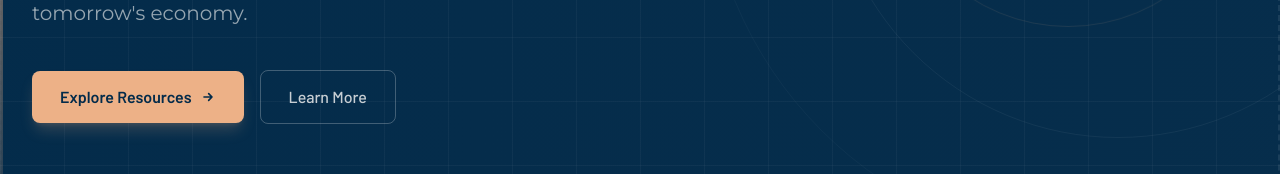
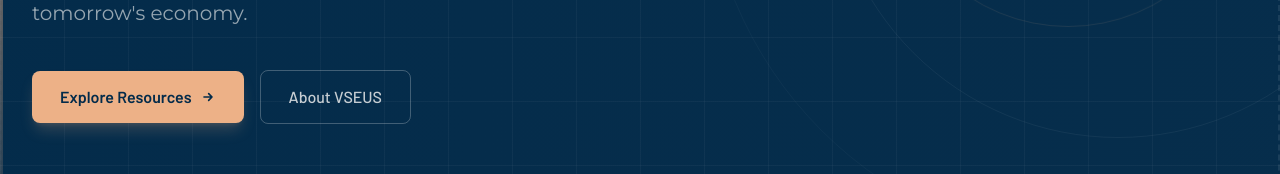
Before and after one commit to Mr-Slope/VSEUS-website, a Next.js app: page / in a window 1280 px wide. Shown: the part 683-857 px from the top of the page. Built offline with nearby package versions, Linux system fonts and the light colour scheme; no server answers.

Commit message:
copy(home): name the hero's secondary CTA destination
"Learn More" sitting next to "Explore Resources" read as an invitation to
learn more about the resources, when it goes to the About page. "About VSEUS"
says where it lands.

```diff
--- a/src/components/home/Hero.tsx
+++ b/src/components/home/Hero.tsx
@@ -133,11 +133,13 @@ export function Hero() {
                 <path strokeLinecap="round" strokeLinejoin="round" d="M13 7l5 5m0 0l-5 5m5-5H6" />
               </svg>
             </CTAButton>
+            {/* Names its destination — next to "Explore Resources", a generic
+                "Learn More" read as "learn more about the resources". */}
             <TransitionLink
               href="/about"
               className="inline-flex items-center gap-2 border border-offwhite/25 text-offwhite/80 font-display font-medium px-7 py-3.5 rounded-lg hover:bg-offwhite/[0.08] hover:border-offwhite/40 hover:text-offwhite transition-all text-base"
             >
-              Learn More
+              About VSEUS
             </TransitionLink>
           </div>
         </div>
```
